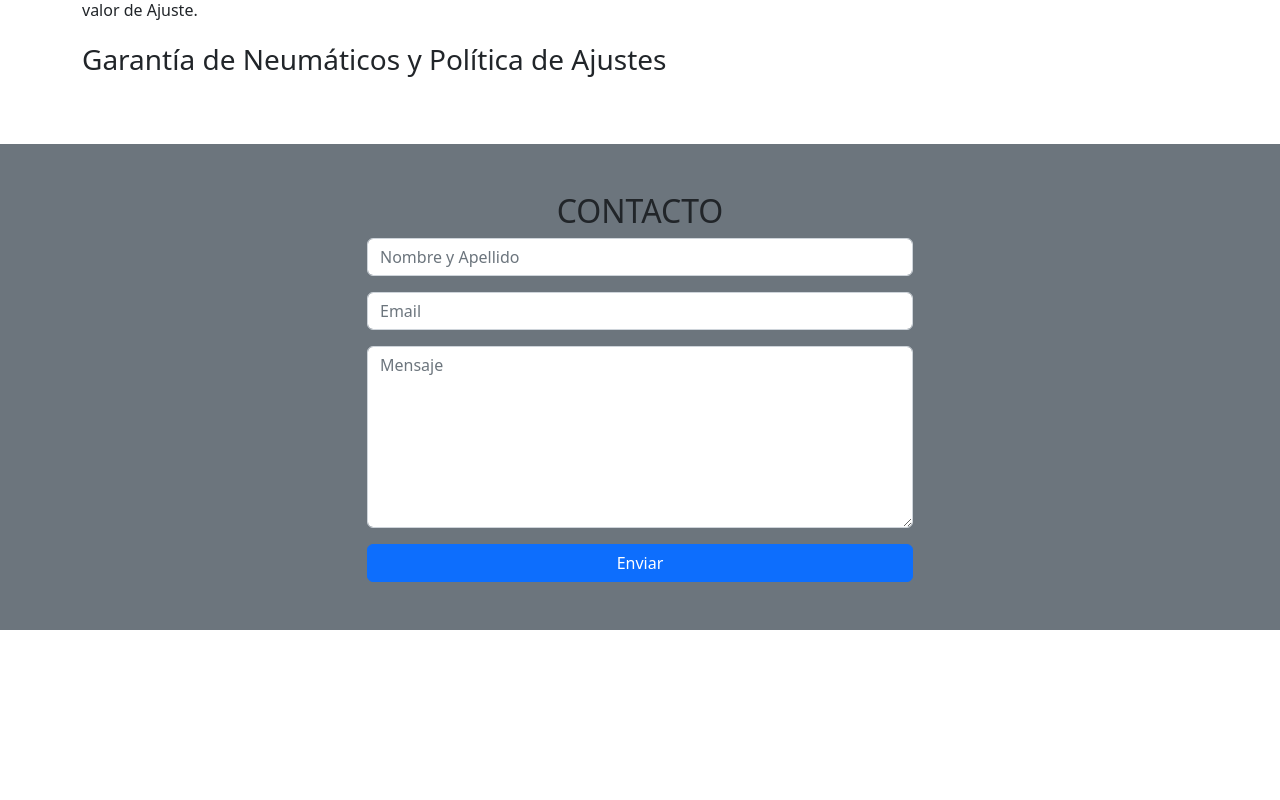
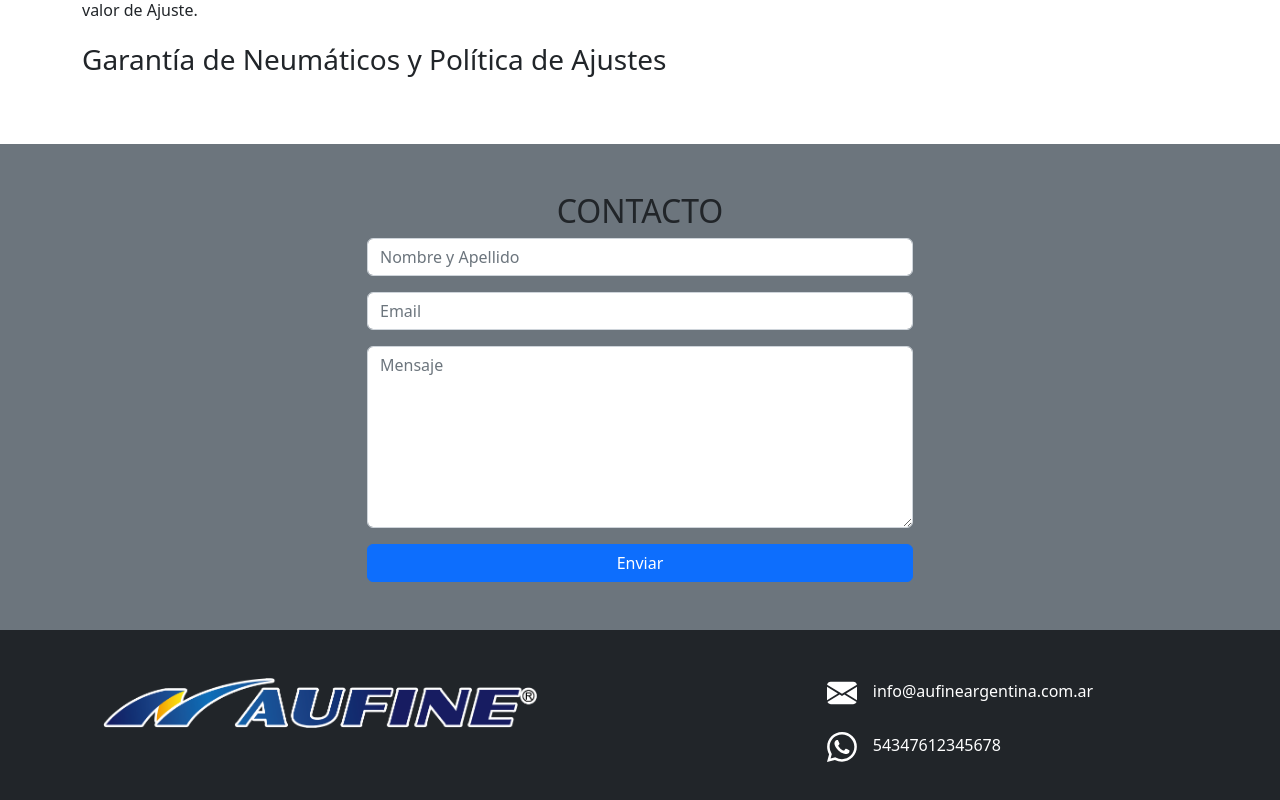
Before and after one commit to gabyreload1983/aufine-react, a React (Create React App) app: page / in a window 1280 px wide. Shown: the part 9584-10384 px from the top of the page. Before the commit the page ends 10214 px from the top, so only its background shows below. Built offline with nearby package versions, Linux system fonts and the light colour scheme.

Commit message:
Footer component

```diff
--- a/src/App.js
+++ b/src/App.js
@@ -2,6 +2,7 @@ import "./App.css";
 import Banner from "./components/Banner";
 import Company from "./components/Company";
 import Contact from "./components/Contact";
+import Footer from "./components/Footer";
 import NavBar from "./components/NavBar";
 import Recommendations from "./components/Recommendations";
 import Technology from "./components/Technology";
@@ -21,6 +22,7 @@ function App() {
       <WarrantyDetail />
       <Contact />
       <Whatsapp />
+      <Footer />
     </>
   );
 }
--- /dev/null
+++ b/src/components/Footer.jsx
@@ -0,0 +1,49 @@
+import React from "react";
+import { BsFillEnvelopeFill, BsWhatsapp } from "react-icons/bs";
+import Container from "react-bootstrap/Container";
+import Nav from "react-bootstrap/Nav";
+import { Col, Image, Navbar, Row } from "react-bootstrap";
+
+function Footer() {
+  return (
+    <Container fluid className="py-5 bg-dark text-white ">
+      <Row>
+        <Col xs={6} className="d-flex justify-content-center mb-5">
+          <Navbar.Brand href="#" onClick={() => window.scroll("top")}>
+            <Image
+              height={50}
+              src={require("../assets/images/logo.png")}
+              alt=""
+            />
+          </Navbar.Brand>
+        </Col>
+        <Col xs={6} className="d-flex justify-content-center">
+          <Row>
+            <Col>
+              <Nav.Link
+                className="mb-4"
+                href={"mailto:info@aufineargentina.com.ar"}
+              >
+                <BsFillEnvelopeFill size={30} className="me-3" />
+                <span>info@aufineargentina.com.ar</span>
+              </Nav.Link>
+
+              <Nav.Link
+                className="mb-4"
+                href={
+                  "https://wa.me/+54347612345678/?text=Hola!!! te contacto desde la web,"
+                }
+                target="_blank"
+              >
+                <BsWhatsapp size={30} className="me-3" />
+                <span>54347612345678</span>
+              </Nav.Link>
+            </Col>
+          </Row>
+        </Col>
+      </Row>
+    </Container>
+  );
+}
+
+export default Footer;
```
